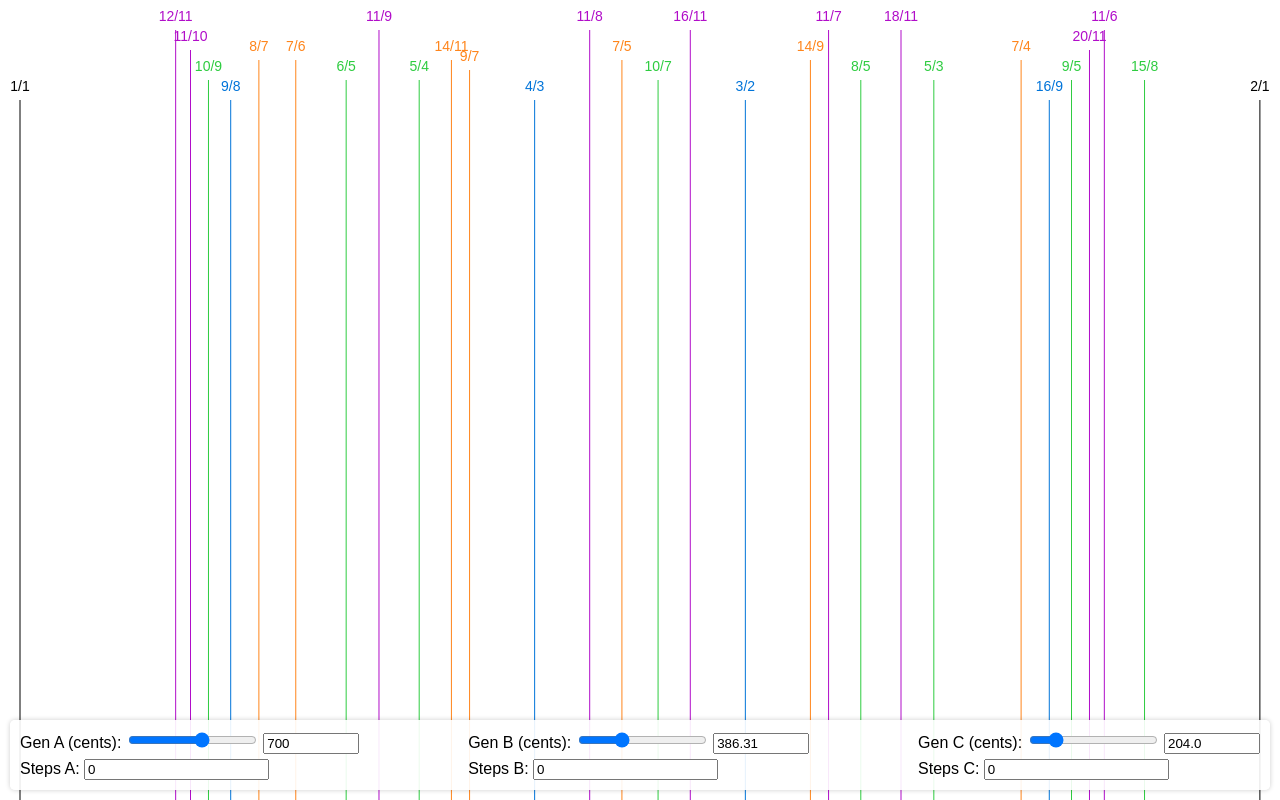
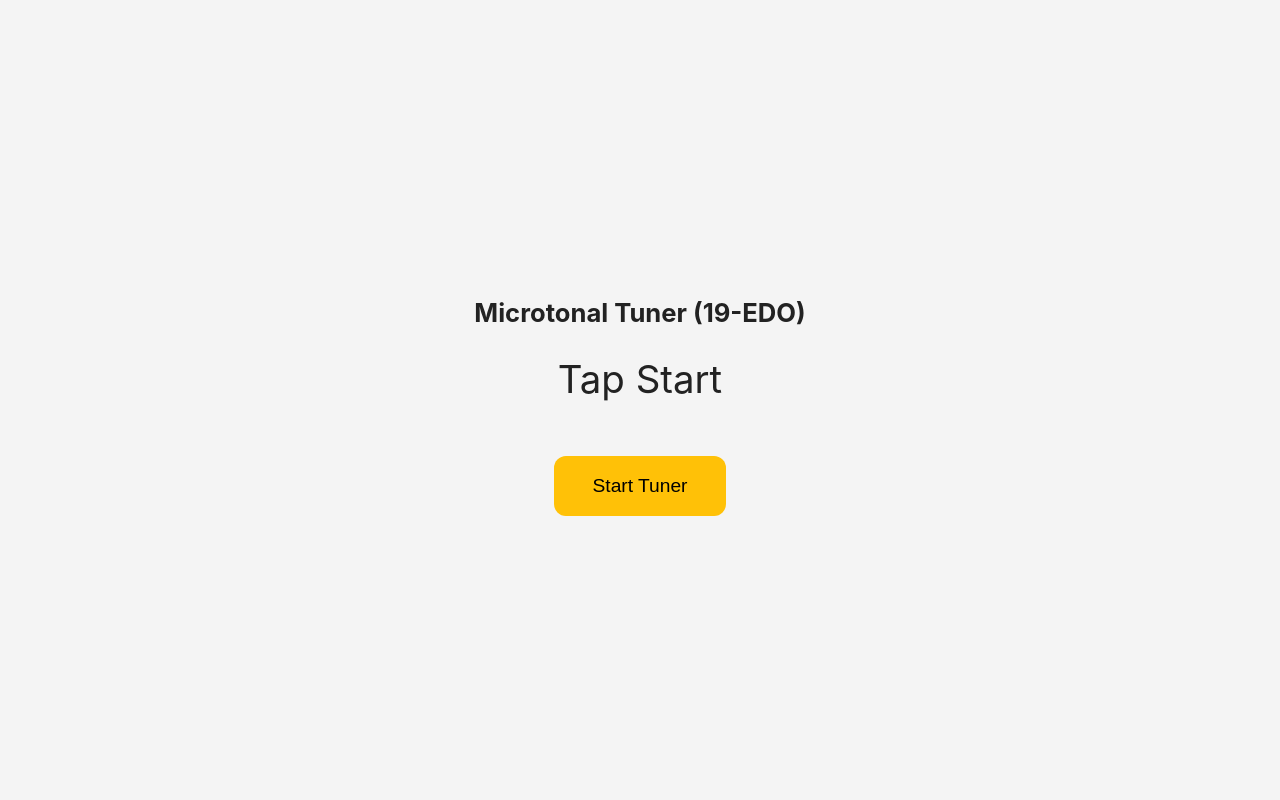
Before and after one commit to NickVuci/wiki-applets, a plain HTML site: page Tuner.html in a window 1280 px wide. Drawn offline with Linux system fonts and the light colour scheme.

Commit message:
added index and tuner

```diff
--- a/Tuner.html
+++ b/Tuner.html
@@ -2,260 +2,119 @@
 <html lang="en">
 <head>
   <meta charset="UTF-8" />
+  <title>Microtonal Tuner (19-EDO)</title>
   <meta name="viewport" content="width=device-width, initial-scale=1.0" />
-  <title>JI Interval Ruler</title>
   <style>
-    html, body {
+    body {
       margin: 0;
       padding: 0;
-      height: 100%;
-      width: 100%;
-      font-family: sans-serif;
+      font-family: -apple-system, BlinkMacSystemFont, sans-serif;
       background: #f4f4f4;
-    }
-    canvas {
-      display: block;
-      background: #fff;
-      width: 100vw;
-      height: 100vh;
-    }
-    #controls {
-      position: fixed;
-      bottom: 10px;
-      left: 10px;
-      right: 10px;
-      display: flex;
-      justify-content: space-between;
-      background: rgba(255, 255, 255, 0.9);
-      padding: 10px;
-      border-radius: 5px;
-      box-shadow: 0 0 5px rgba(0, 0, 0, 0.2);
-    }
-    .control-group {
+      color: #222;
       display: flex;
       flex-direction: column;
-      align-items: flex-start;
-      gap: 5px;
+      align-items: center;
+      justify-content: center;
+      min-height: 100vh;
+      text-align: center;
+    }
+    h1 {
+      font-size: 1.6em;
+      margin: 0.5em 0;
+    }
+    #note {
+      font-size: 2.4em;
+      margin: 0.4em 0;
+    }
+    #deviation {
+      font-size: 1.5em;
+      color: #444;
+    }
+    #start-btn {
+      padding: 1em 2em;
+      font-size: 1.2em;
+      margin-top: 2em;
+      border: none;
+      border-radius: 12px;
+      background: #ffc107;
+      color: #000;
+      cursor: pointer;
+      transition: background 0.2s;
+    }
+    #start-btn:hover {
+      background: #e0a800;
     }
   </style>
 </head>
 <body>
-  <canvas id="visualizer"></canvas>
-  <div id="controls">
-    <div class="control-group">
-      <label>Gen A (cents): <input type="range" id="sliderA" min="1" max="1200" step="0.01" value="700"> <input type="number" id="genA" min="1" max="1200" step="0.01" value="700"></label>
-      <label>Steps A: <input type="number" id="stepsA" min="0" value="0"></label>
-    </div>
-    <div class="control-group">
-      <label>Gen B (cents): <input type="range" id="sliderB" min="1" max="1200" step="0.01" value="386.31"> <input type="number" id="genB" min="1" max="1200" step="0.01" value="386.31"></label>
-      <label>Steps B: <input type="number" id="stepsB" min="0" value="0"></label>
-    </div>
-    <div class="control-group">
-      <label>Gen C (cents): <input type="range" id="sliderC" min="1" max="1200" step="0.01" value="204.0"> <input type="number" id="genC" min="1" max="1200" step="0.01" value="204.0"></label>
-      <label>Steps C: <input type="number" id="stepsC" min="0" value="0"></label>
-    </div>
-  </div>
-  <script>
-    const canvas = document.getElementById('visualizer');
-    const ctx = canvas.getContext('2d');
+  <h1>Microtonal Tuner (19-EDO)</h1>
+  <div id="note">Tap Start</div>
+  <div id="deviation"></div>
+  <button id="start-btn">Start Tuner</button>
 
-    const sliders = [
-      document.getElementById('sliderA'),
-      document.getElementById('sliderB'),
-      document.getElementById('sliderC')
-    ];
+  <script type="module">
+    import { detectPitch } from "https://cdn.jsdelivr.net/npm/pitchy@3.1.0/+esm";
 
-    const boxes = [
-      document.getElementById('genA'),
-      document.getElementById('genB'),
-      document.getElementById('genC')
-    ];
+    const noteDisplay = document.getElementById("note");
+    const devDisplay = document.getElementById("deviation");
+    const button = document.getElementById("start-btn");
 
-    const stepsInputs = [
-      document.getElementById('stepsA'),
-      document.getElementById('stepsB'),
-      document.getElementById('stepsC')
-    ];
-
-    sliders.forEach((slider, i) => {
-      slider.addEventListener('input', () => {
-        boxes[i].value = slider.value;
-        const audioCtx = new (window.AudioContext || window.webkitAudioContext)();
-let combinedBarPositions = [];
-
-canvas.addEventListener('mousemove', (e) => {
-  const rect = canvas.getBoundingClientRect();
-  const x = e.clientX - rect.left;
-  const y = e.clientY - rect.top;
-  const yTop = canvas.height / 2;
-  const range = 20;
-
-  for (const barX of combinedBarPositions) {
-    if (y > yTop - range && y < yTop + range && Math.abs(barX - x) < 2) {
-      const cents = ((barX - 20) / (canvas.width - 40)) * 1200;
-      const freq = 440 * Math.pow(2, (cents - 900) / 1200);
-      const osc = audioCtx.createOscillator();
-      const gain = audioCtx.createGain();
-      gain.gain.setValueAtTime(0.2, audioCtx.currentTime);
-      gain.gain.exponentialRampToValueAtTime(0.0001, audioCtx.currentTime + 0.5);
-      osc.connect(gain).connect(audioCtx.destination);
-      osc.frequency.value = freq;
-      osc.start();
-      osc.stop(audioCtx.currentTime + 0.5);
-      break;
-    }
-  }
-});
-
-drawJIRuler();
-      });
-    });
-
-    boxes.forEach((box, i) => {
-      box.addEventListener('input', () => {
-        sliders[i].value = box.value;
-        drawJIRuler();
-      });
-    });
-
-    document.addEventListener('keydown', (e) => {
-      const activeElement = document.activeElement;
-      const index = boxes.findIndex(b => b === activeElement);
-      if (index === -1) return;
-      let val = parseFloat(boxes[index].value);
-      if (e.key === 'ArrowRight') {
-        val += 1.0;
-      } else if (e.key === 'ArrowLeft') {
-        val -= 1.0;
-      } else if (e.key === 'ArrowUp') {
-        val = Math.round((val + 0.1) * 1000) / 1000;
-      } else if (e.key === 'ArrowDown') {
-        val = Math.round((val - 0.1) * 1000) / 1000;
-      } else {
-        return;
-      }
-      val = Math.max(1, Math.min(1200, val));
-      boxes[index].value = val.toFixed(2);
-      sliders[index].value = val.toFixed(2);
-      drawJIRuler();
-    });
-
-    stepsInputs.forEach(input => input.addEventListener('input', drawJIRuler));
-
-    function updateCanvasSize() {
-      canvas.width = window.innerWidth;
-      canvas.height = window.innerHeight;
+    const edoSteps = 19;
+    const a440Index = 0;
+    const edoFrequencies = [];
+    for (let i = -60; i <= 60; i++) {
+      const freq = 440 * Math.pow(2, i / edoSteps);
+      edoFrequencies.push(freq);
     }
 
-    updateCanvasSize();
-
-    const octave = 1200;
-
-    const intervalData = [
-      { ratio: "1/1", limit: 1 }, { ratio: "9/8", limit: 3 }, { ratio: "5/4", limit: 5 }, { ratio: "4/3", limit: 3 },
-      { ratio: "11/8", limit: 11 }, { ratio: "3/2", limit: 3 }, { ratio: "5/3", limit: 5 }, { ratio: "7/4", limit: 7 },
-      { ratio: "15/8", limit: 5 }, { ratio: "7/5", limit: 7 }, { ratio: "6/5", limit: 5 }, { ratio: "10/9", limit: 5 },
-      { ratio: "11/9", limit: 11 }, { ratio: "12/11", limit: 11 }, { ratio: "14/11", limit: 7 }, { ratio: "11/10", limit: 11 },
-      { ratio: "9/5", limit: 5 }, { ratio: "18/11", limit: 11 }, { ratio: "11/6", limit: 11 }, { ratio: "11/7", limit: 11 },
-      { ratio: "10/7", limit: 5 }, { ratio: "9/7", limit: 7 }, { ratio: "8/7", limit: 7 }, { ratio: "16/11", limit: 11 },
-      { ratio: "16/9", limit: 3 }, { ratio: "14/9", limit: 7 }, { ratio: "20/11", limit: 11 }, { ratio: "7/6", limit: 7 },
-      { ratio: "8/5", limit: 5 }, { ratio: "2/1", limit: 1 }
-    ];
-
-    const limitColors = {
-      1: '#000000',
-      3: '#0074D9',
-      5: '#2ECC40',
-      7: '#FF851B',
-      11: '#B10DC9'
-    };
-
-    const jiTargets = intervalData.map(({ ratio, limit }) => {
-      const [n, d] = ratio.split('/').map(Number);
-      let cents = Math.log2(n / d) * 1200;
-      if (cents < 0) cents += 1200;
-      if (cents >= 1200) cents = 1199.9;
-      return { ratio, cents, limit };
-    }).sort((a, b) => a.cents - b.cents);
-
-    function drawJIRuler() {
-      ctx.clearRect(0, 0, canvas.width, canvas.height);
-      ctx.textAlign = 'center';
-      ctx.textBaseline = 'top';
-      ctx.font = '14px sans-serif';
-
-      jiTargets.forEach(({ ratio, cents, limit }) => {
-        const padding = 20;
-        const x = padding + ((cents / octave) * (canvas.width - 2 * padding));
-        let yOffset;
-        if (ratio === "11/10" || ratio === "20/11") {
-          yOffset = 30;
-        } else if (ratio === "9/7") {
-          yOffset = 50;
-        } else if (limit <= 3) {
-          yOffset = 80;
-        } else if (limit <= 5) {
-          yOffset = 60;
-        } else if (limit <= 7) {
-          yOffset = 40;
-        } else {
-          yOffset = 10;
-        }
-        ctx.beginPath();
-        ctx.moveTo(x, yOffset + 20);
-        ctx.lineTo(x, canvas.height);
-        ctx.strokeStyle = limitColors[limit] || '#666';
-        ctx.lineWidth = 1;
-        ctx.stroke();
-        ctx.fillStyle = limitColors[limit] || '#000';
-        ctx.fillText(ratio, x, yOffset);
-      });
-
-      ctx.strokeStyle = '#000';
-      ctx.lineWidth = 2;
-
-      boxes.forEach((box, i) => {
-        const genSize = parseFloat(box.value);
-        const steps = parseInt(stepsInputs[i].value);
-        const y = canvas.height - 220 - i * 40;
-        for (let step = 1; step <= steps; step++) {
-          const cents = (step * genSize) % octave;
-          const x = ((cents / octave) * (canvas.width - 40)) + 20;
-          ctx.beginPath();
-          ctx.moveTo(x, y - 10);
-          ctx.lineTo(x, y + 10);
-          ctx.stroke();
+    function findClosestEDO(freq) {
+      let minDiff = Infinity;
+      let closestFreq = null;
+      let index = 0;
+      edoFrequencies.forEach((f, i) => {
+        const diff = Math.abs(f - freq);
+        if (diff < minDiff) {
+          minDiff = diff;
+          closestFreq = f;
+          index = i;
         }
       });
-
-      const combinedSteps = [];
-      boxes.forEach((box, i) => {
-        const genSize = parseFloat(box.value);
-        const steps = parseInt(stepsInputs[i].value);
-        for (let step = 1; step <= steps; step++) {
-          const cents = (step * genSize) % octave;
-          combinedSteps.push(cents);
-        }
-      });
-
-      const yTop = canvas.height / 2;
-      combinedSteps.sort((a, b) => a - b);
-      combinedBarPositions = [];
-      combinedSteps.forEach(cents => {
-        const x = ((cents / octave) * (canvas.width - 40)) + 20;
-        combinedBarPositions.push(x);
-        ctx.beginPath();
-        ctx.moveTo(x, yTop - 20);
-        ctx.lineTo(x, yTop + 20);
-        ctx.stroke();
-      });
+      const cents = 1200 * Math.log2(freq / closestFreq);
+      return {
+        targetFreq: closestFreq,
+        step: index - 60,
+        cents: cents
+      };
     }
 
-    drawJIRuler();
-    window.addEventListener('resize', () => {
-      updateCanvasSize();
-      drawJIRuler();
-    });
+    async function startTuner() {
+      button.style.display = "none";
+      const mic = await navigator.mediaDevices.getUserMedia({ audio: true });
+      const context = new AudioContext();
+      const source = context.createMediaStreamSource(mic);
+      const analyser = context.createAnalyser();
+      analyser.fftSize = 2048;
+      source.connect(analyser);
+      const input = new Float32Array(analyser.fftSize);
+
+      function update() {
+        analyser.getFloatTimeDomainData(input);
+        const [pitch, clarity] = detectPitch(input, context.sampleRate);
+        if (clarity > 0.9 && pitch > 50 && pitch < 2000) {
+          const match = findClosestEDO(pitch);
+          noteDisplay.textContent = `Step ${match.step >= 0 ? "+" : ""}${match.step}`;
+          devDisplay.textContent = `${pitch.toFixed(1)} Hz → ${match.targetFreq.toFixed(1)} Hz\nDeviation: ${match.cents.toFixed(1)} cents`;
+        } else {
+          noteDisplay.textContent = "Listening...";
+          devDisplay.textContent = "";
+        }
+        requestAnimationFrame(update);
+      }
+
+      update();
+    }
+
+    button.addEventListener("click", startTuner);
   </script>
 </body>
 </html>
```
Also changed, not shown: index.html (added, +41 -0 lines).
